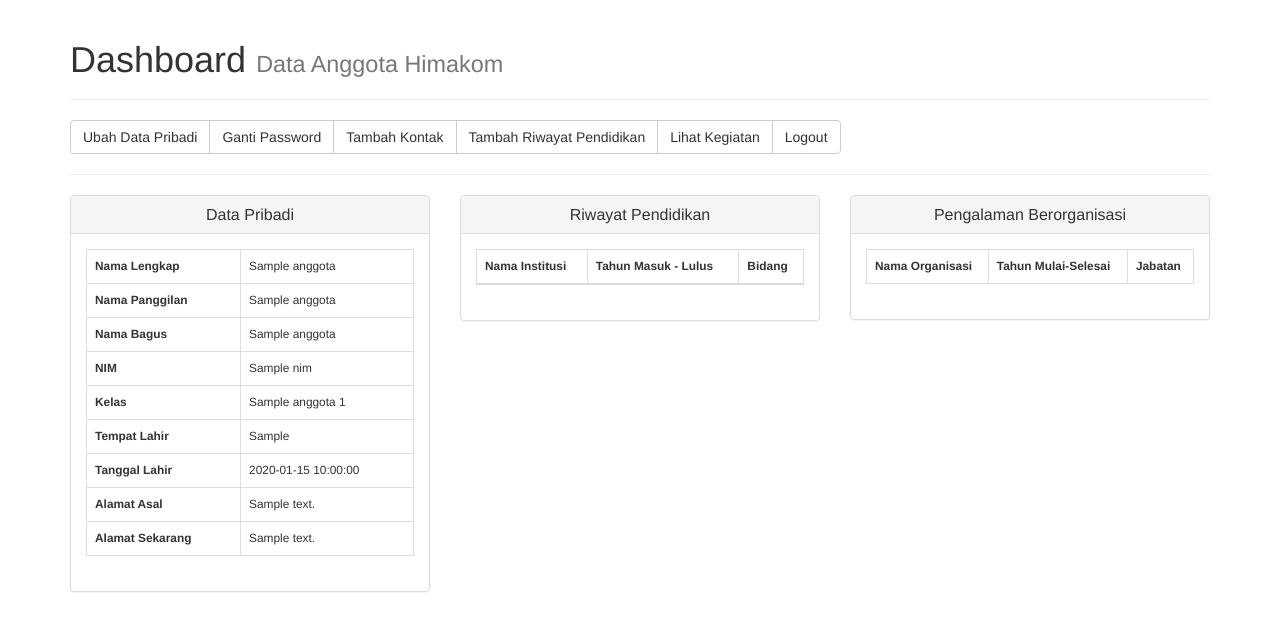
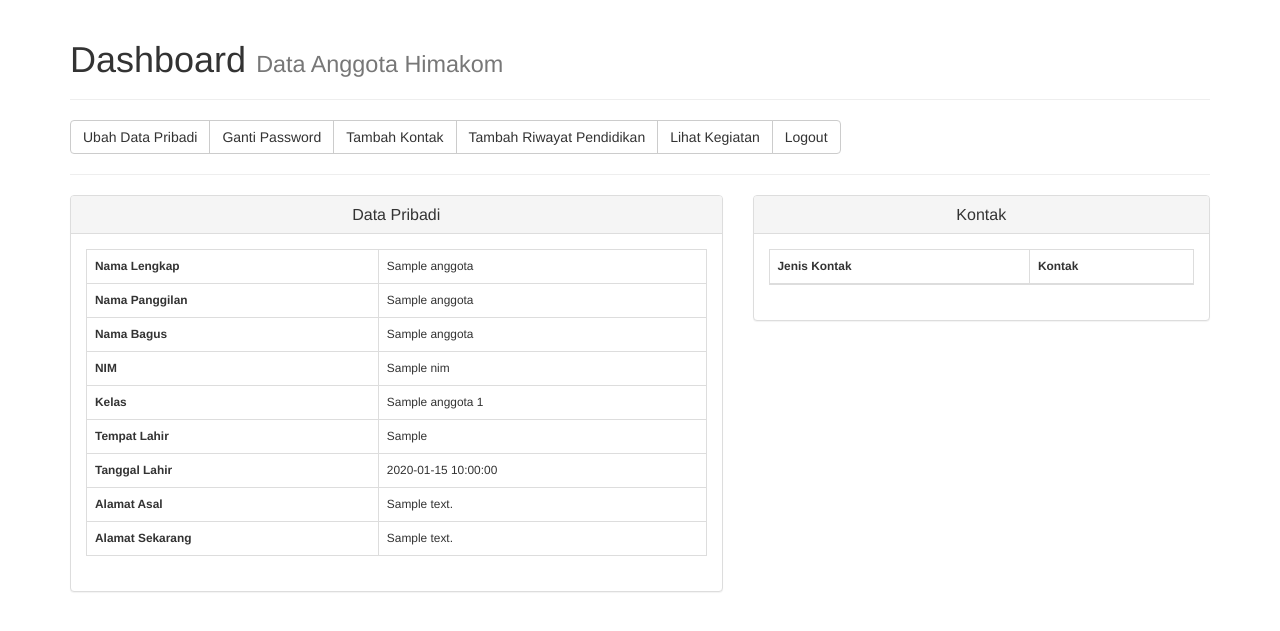
Before and after one commit to jtkencode/DatabaseAnggotaHimpunan, a CodeIgniter app: the page made by application/views/Anggota/index.php in a window 1280 px wide. Shown: the top 631 px of the page. Run offline with CodeIgniter, Linux system fonts and the light colour scheme; tables that the repository leaves empty hold one stand-in row (values such as "Sample post"); the template is opened without the code that fills it: most values are stand-ins (such as "Sample title", 1, 10 or a date in 2020); lists and menus that the app fills with data are empty; some libraries are stand-ins or nearby versions.

Commit message:
Delete Riwayat and Add Kontak

```diff
--- a/application/views/Anggota/index.php
+++ b/application/views/Anggota/index.php
@@ -27,7 +27,7 @@ defined('BASEPATH') OR exit('No direct script access allowed');
 
 		<!--Start Row -->
 		<div class="row">
-			<div class="col-md-4">
+			<div class="col-md-7">
 				<div class="panel panel-default">
 					<div class="panel-heading">
 						<h3 class="panel-title text-center">Data Pribadi</h3>
@@ -76,43 +76,29 @@ defined('BASEPATH') OR exit('No direct script access allowed');
 				</div> <!--End Panel data pribadi -->
 			</div> <!-- End Col Data Pribadi -->
 
-			<!-- start col riwayat pendidikan -->
-			<div class="col-md-4">
+			<div class="col-md-5">
 				<div class="panel panel-default">
 					<div class="panel-heading">
-						<h3 class="panel-title text-center">Riwayat Pendidikan</h3>
+						<h3 class="panel-title text-center">Kontak</h3>
 					</div>
 					<div class="panel-body">
 						<table class="table table-bordered small">
 							<thead>
 								<tr>
-									<th>Nama Institusi</th>
-									<th>Tahun Masuk - Lulus </th>
-									<th>Bidang</th>
+									<th>Jenis Kontak</th>
+									<th>Kontak</th>
 								</tr>
 							</thead>
+							<tbody>
+								<tr>
+
+								</tr>
+							</tbody>
 						</table>
 					</div>
-				</div> <!--End Panel riwayat pendidikan -->
-			</div> <!-- End Col riwayat pendidikan-->
+				</div> <!--End Panel Kontak -->
+			</div> <!-- End Col Kontak -->
 
-			<!-- start col pengalaman organisasi -->
-			<div class="col-md-4">
-				<div class="panel panel-default">
-					<div class="panel-heading">
-						<h3 class="panel-title text-center">Pengalaman Berorganisasi</h3>
-					</div>
-					<div class="panel-body">
-						<table class="table table-bordered small">
-							<tr>
-								<th>Nama Organisasi</th>
-								<th>Tahun Mulai-Selesai</th>
-								<th>Jabatan</th>
-							</tr>
-						</table>
-					</div>
-				</div> <!--End Panel pengalaman organisasi -->
-			</div> <!-- End Col pengalaman organisasi-->
 
 		</div> <!-- End Row -->
 
```
